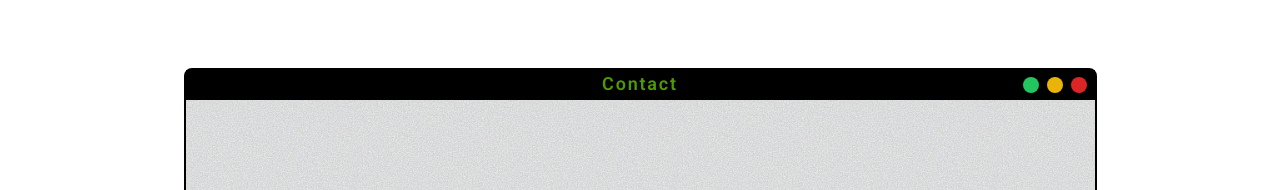
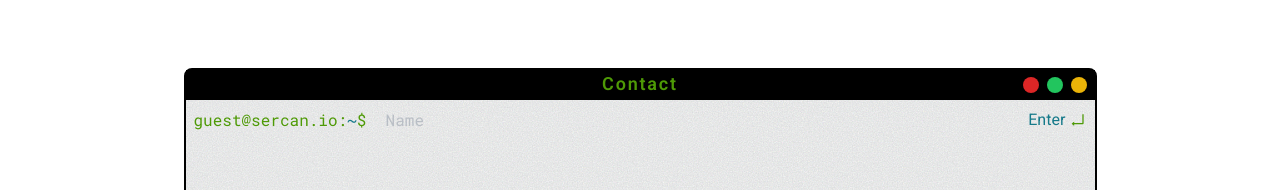
Before and after one commit to sercanio/homepage, a Next.js app: page /about in a window 1280 px wide. Shown: the part 466-656 px from the top of the page. Built offline with nearby package versions, Linux system fonts and the light colour scheme.

Commit message:
Add name section to the contact form

```diff
--- a/components/Contact/index.tsx
+++ b/components/Contact/index.tsx
@@ -1,8 +1,14 @@
 import React from 'react'
+import { AiOutlineEnter } from 'react-icons/ai'
+const Contact = () => {
+  const [cursorBlink, setcursorBlink] = React.useState(true)
+  const nameRef = React.useRef<HTMLInputElement>(null)
 
-const Contact = () => {
+  const submitHandler = (e: React.FormEvent<HTMLFormElement>) => {
+    e.preventDefault()
+  }
   return (
-    <section className="flex flex-col justify-center items-center gap-4 w-full px-2 mb-12 animate-slideFromBottom">
+    <section className="flex flex-col justify-center items-center gap-4 w-full px-2 mb-12 animate-slideFromBottom ">
       <div className="flex flex-col w-full sm:w-[913px] h-[400px] border-2 border-black rounded-lg">
         <div className="grid grid-cols-12 h-8 w-full px-2 bg-black">
           <div className="col-start-4 col-span-6">
@@ -11,14 +17,57 @@ const Contact = () => {
             </h1>
           </div>
           <div className="col-span-3 flex items-center justify-end gap-2 [&>*]:console__title--buttons">
+            <div className="bg-red-600"></div>
             <div className="bg-green-500"></div>
             <div className=" bg-yellow-500"></div>
-            <div className="bg-red-600"></div>
           </div>
         </div>
-        <div className="h-full w-full opacity-30">
+        <div className="relative h-full w-full">
+          <div className="absolute z-10 w-full p-2">
+            <form onSubmit={submitHandler}>
+              <label className="flex flex-nowrap gap-1 items-center w-full h-6">
+                <span className="font-mono text-skin-primary">
+                  <span className="font-mono text-skin-primary">guest</span>
+                  @sercan.io{':'}
+                  <span className="font-mono text-skin-tilde">~</span>
+                  {'$'}
+                  &nbsp;
+                </span>
+                {cursorBlink ? (
+                  <span className="relative font-mono animate-cursorBlink text-skin-caret">
+                    |
+                  </span>
+                ) : (
+                  <span className="font-mono text-transparent">|</span>
+                )}
+                <input
+                  type="text"
+                  name="name"
+                  placeholder="Name"
+                  ref={nameRef}
+                  className="w-full bg-inherit placeholder:opacity-60 font-mono focus:outline-none caret-skin-base -ml-2"
+                  onFocus={() => setcursorBlink(false)}
+                  onBlur={() => setcursorBlink(true)}
+                />
+                <span className="text-skin-tilde">Enter</span>
                 <svg
-            className="top-0 left-0 opacity-75 bg-skin-console"
+                  stroke="currentColor"
+                  fill="currentColor"
+                  strokeWidth="0"
+                  viewBox="0 0 1024 1024"
+                  className="text-skin-primary"
+                  height="1.5rem"
+                  width="1.5rem"
+                  xmlns="http://www.w3.org/2000/svg"
+                >
+                  <path d="M864 170h-60c-4.4 0-8 3.6-8 8v518H310v-73c0-6.7-7.8-10.5-13-6.3l-141.9 112a8 8 0 0 0 0 12.6l141.9 112c5.3 4.2 13 .4 13-6.3v-75h498c35.3 0 64-28.7 64-64V178c0-4.4-3.6-8-8-8z"></path>
+                </svg>
+              </label>
+            </form>
+          </div>
+          <div className=" opacity-30">
+            <svg
+              className="absolute opacity-50 bg-skin-console z-0"
               width="100%"
               height="100%"
             >
@@ -34,6 +83,7 @@ const Contact = () => {
             </svg>
           </div>
         </div>
+      </div>
     </section>
   )
 }
--- a/components/Header/index.tsx
+++ b/components/Header/index.tsx
@@ -60,17 +60,17 @@ const Header = () => {
                         loop: false,
                         delay: 30,
                         cursorClassName:
-                          'font-mono text-skin-cursor animate-cursorBlink mb-1',
+                          'font-mono text-skin-caret animate-cursorBlink mb-1',
                         wrapperClassName: 'font-mono text-skin-base text-2xl'
                       }}
                     />
                   ) : (
-                    <span className="font-mono animate-cursorBlink mb-1 text-skin-cursor">
+                    <span className="font-mono animate-cursorBlink mb-1 text-skin-caret">
                       |
                     </span>
                   )}
                 </span>
-                <span className="font-mono animate-cursorBlink mb-1 sm:hidden text-skin-cursor">
+                <span className="font-mono animate-cursorBlink mb-1 sm:hidden text-skin-caret">
                   |
                 </span>
                 <h1 className="sr-only">
--- a/pages/about/index.tsx
+++ b/pages/about/index.tsx
@@ -24,6 +24,7 @@ const index: React.FC<any> = () => {
               height={240}
               quality={90}
               alt="My picture"
+              priority
               className="rounded-full order-1 sm:order-2 animate-slideFromRight sm:animate-slideFromLeft"
             />
             <div className="flex flex-col order-2 sm:order-1 w-full sm:w-96 px-6 sm:px-0 text-center sm:text-start animate-slideFromLeft sm:animate-slideFromRight -mr-[7%]">
--- a/styles/globals.css
+++ b/styles/globals.css
@@ -12,7 +12,7 @@
     --color-bg-primary: #4e9a06;
     --color-fill: #1f2937;
     --color-border: #4e9a06;
-    --color-cursor: #155e75;
+    --color-caret: #155e75;
   }
 
   .theme-light {
@@ -33,6 +33,11 @@
     --color-bg-console: #0d363b;
     --color-fill: #ffffff;
     --color-tilde: #22d3ee; /* tilde color for commant prompt effect */
+  }
+
+  * {
+    scrollbar-width: thin;
+    scrollbar-color: red, black;
   }
 }
 
--- a/tailwind.config.js
+++ b/tailwind.config.js
@@ -15,7 +15,7 @@ module.exports = {
           base: 'var(--color-text-base)',
           primary: 'var(--color-text-primary)',
           tilde: 'var(--color-tilde)',
-          cursor: 'var(--color-cursor)'
+          caret: 'var(--color-caret)'
         }
       },
       backgroundColor: {
@@ -29,6 +29,11 @@ module.exports = {
       borderColor: {
         skin: {
           base: 'var(--color-border)'
+        }
+      },
+      caretColor: {
+        skin: {
+          base: 'var(--color-caret)'
         }
       },
       keyframes: {
```
Lines whose indentation alone changed are shown as unchanged.
